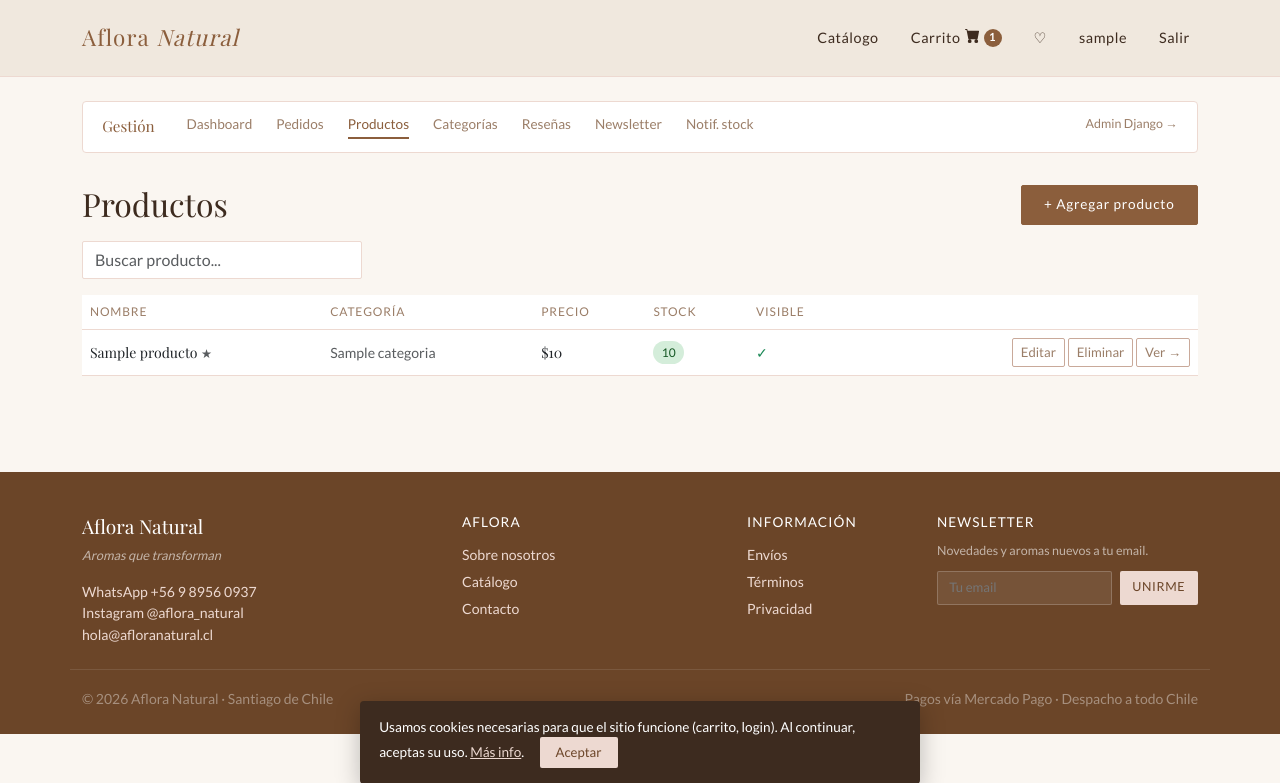
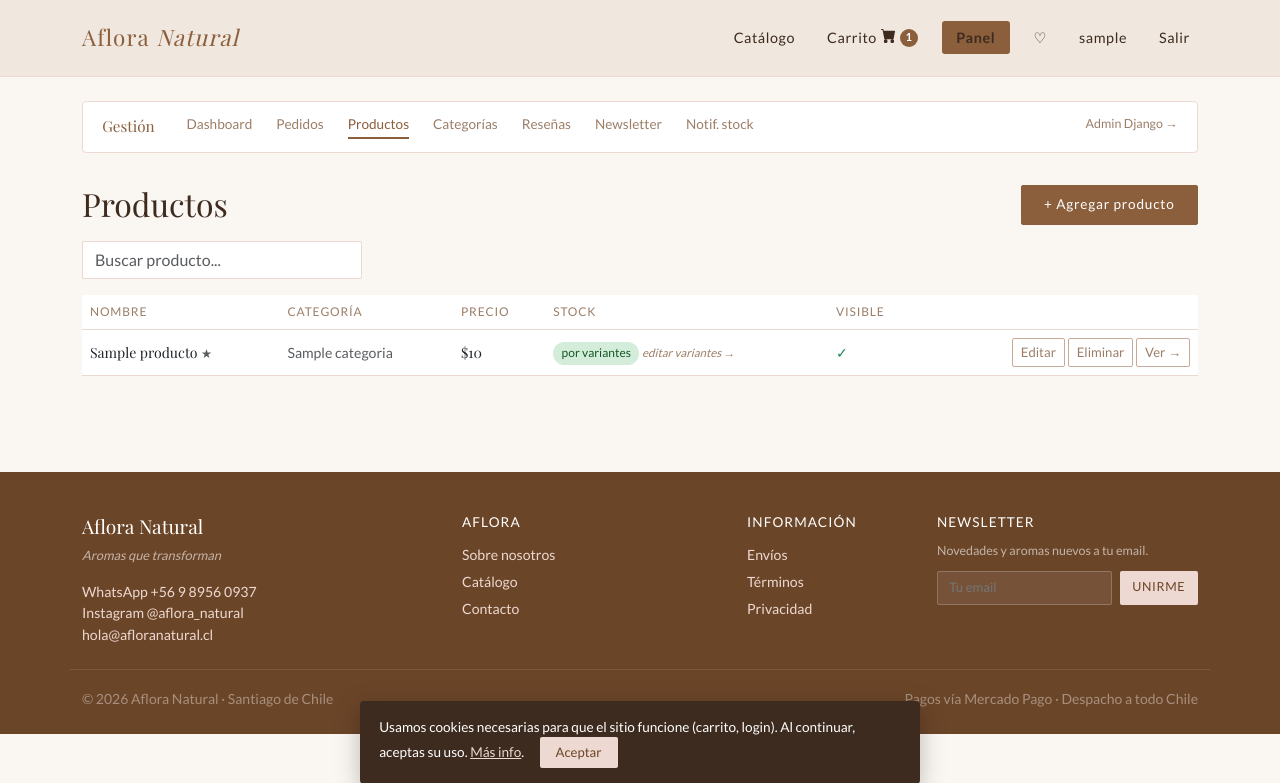
Before and after one commit to 88obice/Aflora_Natural, a Django app: page /gestion/productos/ in a window 1280 px wide. Shown: the top 783 px of the page. Run offline with Django 5.2, Linux system fonts and the light colour scheme; a user stored in the database is signed in; tables that the repository leaves empty hold one stand-in row (values such as "Sample post"); some web fonts are replaced.

Commit message:
UX fixes: alerta de credenciales en login + boton Panel en navbar para staff + sumar stock incremental + fix overflow descripcion

```diff
--- a/gestion/urls.py
+++ b/gestion/urls.py
@@ -11,6 +11,7 @@ urlpatterns = [
     path('productos/', views.lista_productos, name='productos'),
     path('productos/nuevo/', views.crear_producto, name='crear_producto'),
     path('productos/<int:pk>/editar/', views.editar_producto, name='editar_producto'),
+    path('productos/<int:pk>/agregar-stock/', views.agregar_stock, name='agregar_stock'),
     path('productos/<int:pk>/eliminar/', views.eliminar_producto, name='eliminar_producto'),
     path('notificaciones-stock/', views.notificaciones_stock, name='notificaciones_stock'),
     path('newsletter/', views.newsletter_lista, name='newsletter_lista'),
--- a/gestion/views.py
+++ b/gestion/views.py
@@ -375,6 +375,45 @@ def editar_producto(request, pk):
 
 @login_required
 @user_passes_test(solo_staff, login_url='catalogo:inicio')
+def agregar_stock(request, pk):
+    """
+    Suma una cantidad al stock actual de un producto (no reemplaza).
+    Solo aplica a productos SIN variantes; si tiene variantes, el stock
+    vive en cada variante y hay que editarlas desde el form del producto.
+    """
+    producto = get_object_or_404(Producto, pk=pk)
+    if request.method != 'POST':
+        return redirect('gestion:productos')
+    if producto.variantes.exists():
+        messages.warning(
+            request,
+            'El producto "{}" tiene variantes. Edita el stock de cada variante desde el formulario del producto.'.format(producto.nombre)
+        )
+        return redirect('gestion:productos')
+    try:
+        cantidad = int(request.POST.get('cantidad', '0'))
+    except (TypeError, ValueError):
+        cantidad = 0
+    if cantidad <= 0:
+        messages.error(request, 'La cantidad a agregar debe ser mayor a 0.')
+        return redirect('gestion:productos')
+    if cantidad > 9999:
+        messages.error(request, 'Cantidad inválida (maximo 9999 por vez).')
+        return redirect('gestion:productos')
+    stock_anterior = producto.stock
+    producto.stock = stock_anterior + cantidad
+    producto.save(update_fields=['stock', 'actualizado'])
+    messages.success(
+        request,
+        'Stock de "{}" actualizado: {} → {} (+{})'.format(
+            producto.nombre, stock_anterior, producto.stock, cantidad
+        )
+    )
+    return redirect('gestion:productos')
+
+
+@login_required
+@user_passes_test(solo_staff, login_url='catalogo:inicio')
 def eliminar_producto(request, pk):
     producto = get_object_or_404(Producto, pk=pk)
     if request.method == 'POST':
--- a/templates/base.html
+++ b/templates/base.html
@@ -216,6 +216,14 @@
                         </a>
                     </li>
                     {% if user.is_authenticated %}
+                        {% if user.is_staff %}
+                        <li class="nav-item">
+                            <a class="nav-link" href="{% url 'gestion:dashboard' %}"
+                               style="background-color: var(--terracotta); color: #fff; border-radius: 3px; padding: 0.35rem 0.9rem; font-weight: 600; letter-spacing: 0.04em;">
+                                Panel
+                            </a>
+                        </li>
+                        {% endif %}
                         <li class="nav-item">
                             <a class="nav-link" href="{% url 'catalogo:ver_wishlist' %}" title="Favoritos">♡</a>
                         </li>
--- a/templates/gestion/productos.html
+++ b/templates/gestion/productos.html
@@ -13,6 +13,19 @@
     .stock-pill.bajo { background:#fff3cd; color:#856404; }
     .stock-pill.agotado { background:#f8d7da; color:#721c24; }
     .stock-pill.ok { background:#d4edda; color:#155724; }
+    .stock-add-form { display:inline-flex; align-items:center; gap:0.3rem; margin-top:0.35rem; }
+    .stock-add-form input[type=number] {
+        width:62px; height:26px; padding:0 0.4rem; font-size:0.78rem;
+        border:1px solid var(--rose-light); border-radius:2px;
+    }
+    .stock-add-form button {
+        height:26px; padding:0 0.55rem; font-size:0.75rem;
+        background:var(--rose-light); border:1px solid var(--rose);
+        color:var(--terracotta-d); border-radius:2px; cursor:pointer;
+        font-weight:600;
+    }
+    .stock-add-form button:hover { background:var(--rose); color:#fff; }
+    .stock-add-form .variantes-hint { font-size:0.72rem; color:var(--text-muted); font-style:italic; }
 </style>
 {% endblock %}
 {% block content %}
@@ -47,9 +60,21 @@
                 <td class="text-muted">{{ p.categoria }}</td>
                 <td class="precio">{{ p.precio|clp }}</td>
                 <td>
-                    {% if p.stock == 0 %}<span class="stock-pill agotado">Agotado</span>
-                    {% elif p.stock <= 3 %}<span class="stock-pill bajo">{{ p.stock }}</span>
-                    {% else %}<span class="stock-pill ok">{{ p.stock }}</span>{% endif %}
+                    {% if p.variantes.exists %}
+                        <span class="stock-pill ok" title="Stock por variante">por variantes</span>
+                        <div class="stock-add-form mt-1">
+                            <span class="variantes-hint">editar variantes →</span>
+                        </div>
+                    {% else %}
+                        {% if p.stock == 0 %}<span class="stock-pill agotado">Agotado</span>
+                        {% elif p.stock <= 3 %}<span class="stock-pill bajo">{{ p.stock }}</span>
+                        {% else %}<span class="stock-pill ok">{{ p.stock }}</span>{% endif %}
+                        <form method="post" action="{% url 'gestion:agregar_stock' p.pk %}" class="stock-add-form">
+                            {% csrf_token %}
+                            <input type="number" name="cantidad" min="1" max="9999" placeholder="+5" required title="Cantidad a sumar al stock actual">
+                            <button type="submit" title="Sumar al stock actual">Agregar</button>
+                        </form>
+                    {% endif %}
                 </td>
                 <td>{% if p.disponible %}<span class="text-success">✓</span>{% else %}<span class="text-danger">✗</span>{% endif %}</td>
                 <td class="text-end">
```
Also changed, not shown: templates/usuarios/login.html (+7 -2 lines).
